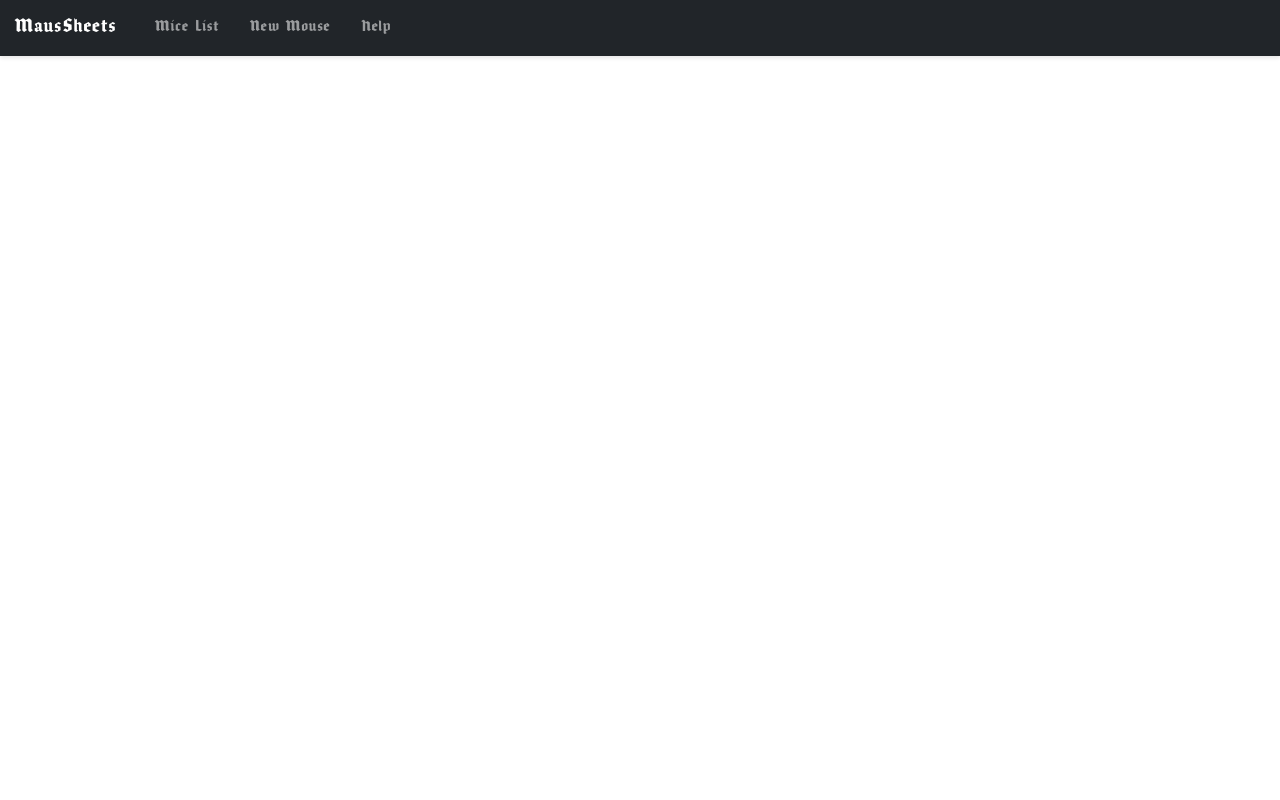
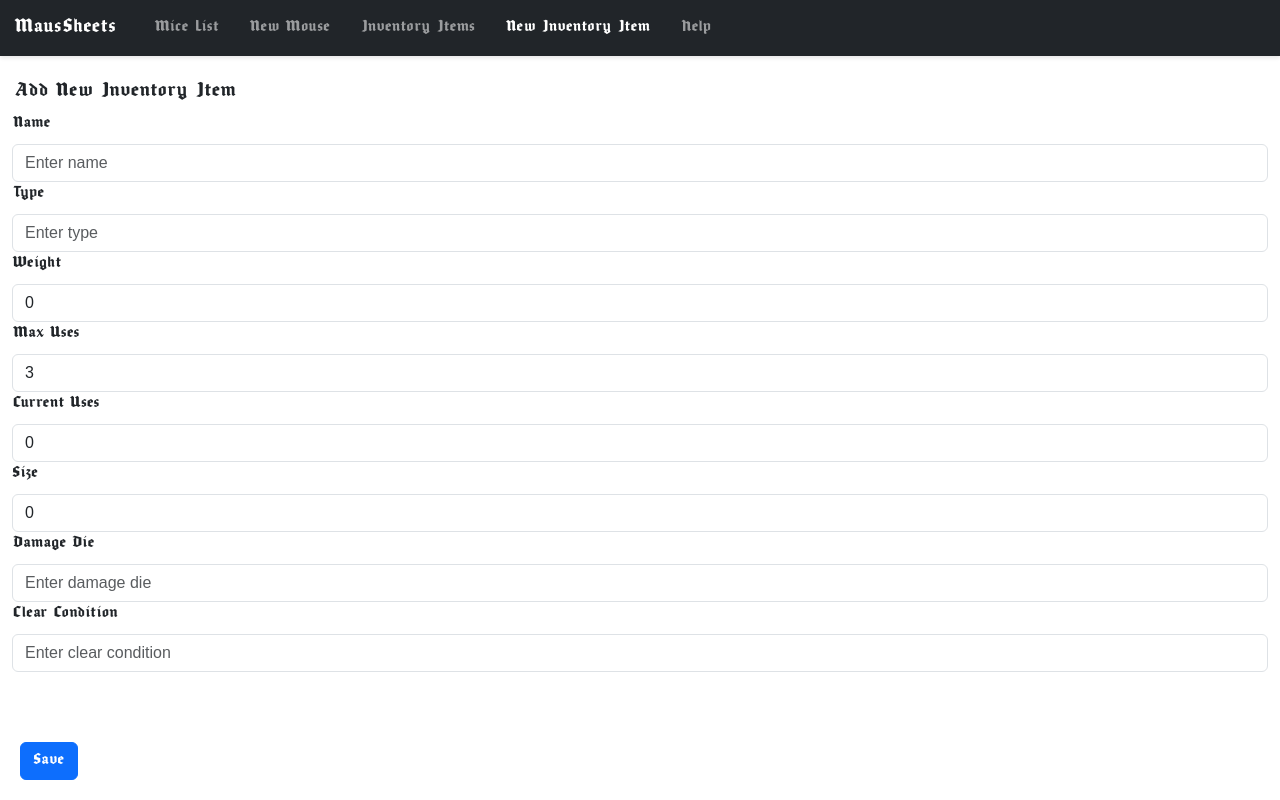
Before and after one commit to alvarocavalcanti/MausSheet, a React (Create React App) app: page /new-item in a window 1280 px wide. Built offline with nearby package versions, Linux system fonts and the light colour scheme.

Commit message:
Added Inventory Items

```diff
--- a/src/App.tsx
+++ b/src/App.tsx
@@ -5,6 +5,8 @@ import CharacterList from './components/CharacterList';
 import CharacterForm from './components/CharacterForm';
 import HelpPage from './components/HelpPage';
 import { Analytics } from "@vercel/analytics/react"
+import InventoryItemList from './components/InventoryItemList';
+import InventoryItemForm from './components/InventoryItemForm';
 
 const App: React.FC = () => {
   return (
@@ -13,7 +15,8 @@ const App: React.FC = () => {
       <Routes>
         <Route path="/" element={<CharacterList />} />
         <Route path="/new" element={<CharacterForm />} />
-        <Route path="/edit/:id" element={<CharacterForm />} />
+        <Route path="/items" element={<InventoryItemList />} />
+        <Route path="/new-item" element={<InventoryItemForm />} />
         <Route path="/help" element={<HelpPage />} />
       </Routes>
       <Analytics />
--- /dev/null
+++ b/src/components/InventoryItemForm.tsx
@@ -0,0 +1,222 @@
+import React, { useEffect, useState } from "react";
+import { InventoryItem } from "../types";
+import { v4 as uuidv4 } from "uuid";
+import { Form, Button, Container, Alert } from "react-bootstrap";
+import { useNavigate, useParams } from "react-router-dom";
+
+const InventoryItemForm: React.FC = () => {
+  const { id } = useParams<{ id: string }>();
+  const navigate = useNavigate();
+
+  const [name, setName] = useState<string>("");
+  const [type, setType] = useState<string>("");
+  const [weight, setWeight] = useState<number>(0);
+  const [usesMax, setUsesMax] = useState<number>(3);
+  const [usesCurrent, setUsesCurrent] = useState<number>(0);
+  const [size, setSize] = useState<number>(0);
+  const [damageDie, setDamageDie] = useState<string>("");
+  const [clearCondition, setClearCondition] = useState<string>("");
+
+  const [validated, setValidated] = useState(false);
+  const [showAlert, setShowAlert] = useState(false);
+  const [saving, setSaving] = useState(false);
+
+  useEffect(() => {
+    if (id) {
+      const storedItems = localStorage.getItem("items");
+      if (storedItems) {
+        const items: InventoryItem[] = JSON.parse(storedItems);
+        const itemToEdit = items.find((item) => item.id === id);
+        if (itemToEdit) {
+          setName(itemToEdit.name);
+          setType(itemToEdit.type);
+          setWeight(itemToEdit.weight);
+          setUsesMax(itemToEdit.usesMax);
+          setUsesCurrent(itemToEdit.usesCurrent);
+          setSize(itemToEdit.size);
+          setDamageDie(itemToEdit.damageDie);
+          setClearCondition(itemToEdit.clearCondition);
+        }
+      }
+    }
+  }, [id]);
+
+  const handleSaveItem = (event: React.FormEvent<HTMLFormElement>) => {
+    setSaving(true);
+    event.preventDefault();
+    const form = event.currentTarget;
+    if (form.checkValidity() === false) {
+      event.stopPropagation();
+      setValidated(true);
+      setSaving(false);
+      return;
+    }
+
+    const newItem: InventoryItem = {
+      id: id || uuidv4(),
+      name,
+      type: type,
+      weight: weight,
+      usesMax: usesMax,
+      usesCurrent: usesCurrent,
+      size: size,
+      damageDie: damageDie,
+      clearCondition: clearCondition,
+    };
+
+    const storedItems = localStorage.getItem("items");
+    const items = storedItems ? JSON.parse(storedItems) : [];
+
+    if (id) {
+      const index = items.findIndex((item: InventoryItem) => item.id === id);
+      if (index !== -1) {
+        items[index] = newItem;
+      }
+    } else {
+      items.push(newItem);
+    }
+
+    localStorage.setItem("items", JSON.stringify(items));
+    setShowAlert(true);
+    setTimeout(() => {
+      navigate("/");
+    }, 2000);
+  };
+
+  return (
+    <Container fluid>
+      <h2 className="mt-4">{id ? "Edit" : "Add New"} Inventory Item</h2>
+      {showAlert && (
+        <Alert variant="success">
+          Inventory Item {id ? "updated" : "created"} successfully! Redirecting
+          to Inventory Items list...
+        </Alert>
+      )}
+      <Form noValidate validated={validated} onSubmit={handleSaveItem}>
+        <Form.Group controlId="formName">
+          <Form.Label>Name</Form.Label>
+          <Form.Control
+            required
+            type="text"
+            placeholder="Enter name"
+            value={name}
+            onChange={(e) => setName(e.target.value)}
+          />
+          <Form.Control.Feedback type="invalid">
+            Please provide a name.
+          </Form.Control.Feedback>
+        </Form.Group>
+
+        <Form.Group controlId="formType">
+          <Form.Label>Type</Form.Label>
+          <Form.Control
+            required
+            type="text"
+            placeholder="Enter type"
+            value={type}
+            onChange={(e) => setType(e.target.value)}
+          />
+          <Form.Control.Feedback type="invalid">
+            Please provide a type.
+          </Form.Control.Feedback>
+        </Form.Group>
+
+        <Form.Group controlId="formWeight">
+          <Form.Label>Weight</Form.Label>
+          <Form.Control
+            required
+            type="number"
+            placeholder="Enter weight"
+            value={weight}
+            onChange={(e) => setWeight(Number(e.target.value))}
+          />
+          <Form.Control.Feedback type="invalid">
+            Please provide a weight.
+          </Form.Control.Feedback>
+        </Form.Group>
+
+        <Form.Group controlId="formUsesMax">
+          <Form.Label>Max Uses</Form.Label>
+          <Form.Control
+            required
+            type="number"
+            placeholder="Enter max uses"
+            value={usesMax}
+            onChange={(e) => setUsesMax(Number(e.target.value))}
+          />
+          <Form.Control.Feedback type="invalid">
+            Please provide the maximum uses.
+          </Form.Control.Feedback>
+        </Form.Group>
+
+        <Form.Group controlId="formUsesCurrent">
+          <Form.Label>Current Uses</Form.Label>
+          <Form.Control
+            required
+            type="number"
+            placeholder="Enter current uses"
+            value={usesCurrent}
+            onChange={(e) => setUsesCurrent(Number(e.target.value))}
+          />
+          <Form.Control.Feedback type="invalid">
+            Please provide the current uses.
+          </Form.Control.Feedback>
+        </Form.Group>
+
+        <Form.Group controlId="formSize">
+          <Form.Label>Size</Form.Label>
+          <Form.Control
+            required
+            type="number"
+            placeholder="Enter size"
+            value={size}
+            onChange={(e) => setSize(Number(e.target.value))}
+          />
+          <Form.Control.Feedback type="invalid">
+            Please provide a size.
+          </Form.Control.Feedback>
+        </Form.Group>
+
+        <Form.Group controlId="formDamageDie">
+          <Form.Label>Damage Die</Form.Label>
+          <Form.Control
+            required
+            type="text"
+            placeholder="Enter damage die"
+            value={damageDie}
+            onChange={(e) => setDamageDie(e.target.value)}
+          />
+          <Form.Control.Feedback type="invalid">
+            Please provide a damage die.
+          </Form.Control.Feedback>
+        </Form.Group>
+
+        <Form.Group controlId="formClearCondition">
+          <Form.Label>Clear Condition</Form.Label>
+          <Form.Control
+            required
+            type="text"
+            placeholder="Enter clear condition"
+            value={clearCondition}
+            onChange={(e) => setClearCondition(e.target.value)}
+          />
+          <Form.Control.Feedback type="invalid">
+            Please provide a clear condition.
+          </Form.Control.Feedback>
+        </Form.Group>
+
+        <Button
+          variant="primary"
+          type="submit"
+          disabled={saving}
+          className="submit-button"
+        >
+          {saving ? "Saving..." : "Save"}
+        </Button>
+      </Form>
+      <Container style={{ height: "100px" }} />
+    </Container>
+  );
+};
+
+export default InventoryItemForm;
--- /dev/null
+++ b/src/components/InventoryItemList.tsx
@@ -0,0 +1,68 @@
+import React, { useEffect, useState } from 'react';
+import { InventoryItem } from '../types';
+import { ListGroup, Container, Button, Alert } from 'react-bootstrap';
+import { useNavigate, useLocation } from 'react-router-dom';
+
+const InventoryItemList: React.FC = () => {
+  const [items, setItems] = useState<InventoryItem[]>([]);
+  const navigate = useNavigate();
+  const location = useLocation();
+  const [showAlert, setShowAlert] = useState(false);
+
+  useEffect(() => {
+    const storedItems = localStorage.getItem('items');
+    if (storedItems) {
+      setItems(JSON.parse(storedItems));
+    }
+
+    if (location.state && location.state.showAlert) {
+      setShowAlert(true);
+      setTimeout(() => {
+        setShowAlert(false);
+      }, 3000);
+    }
+  }, [location.state]);
+
+  const handleDelete = (id: string) => {
+    if (!window.confirm('Are you sure you want to delete this inventory item?')) {
+      return;
+    }
+    const updatedItems = items.filter((item) => item.id !== id);
+    setItems(updatedItems);
+    localStorage.setItem('items', JSON.stringify(updatedItems));
+  };
+
+  return (
+    <Container>
+      <h1 className="mt-4">Inventory Items</h1>
+      {showAlert && <Alert variant="success">Item saved successfully!</Alert>}
+      <ListGroup>
+        {items.map((item) => (
+          <ListGroup.Item key={item.id}>
+            <div className="d-flex justify-content-between align-items-center row">
+              <div className="col-sm-8">
+                <h2 className='m-2'>
+                {item.name} ({item.type})
+                </h2>
+              </div>
+              <div className="col-sm-4" style={{textAlign: 'right'}}> {/* Modified code */}
+                <Button
+                  variant="info"
+                  className="m-2"
+                  onClick={() => navigate(`/edit/${item.id}`)}
+                >
+                  View/Edit
+                </Button>
+                <Button variant="danger" onClick={() => handleDelete(item.id)} className='m-2'>
+                  Delete
+                </Button>
+              </div>
+            </div>
+          </ListGroup.Item>
+        ))}
+      </ListGroup>
+    </Container>
+  );
+};
+
+export default InventoryItemList;
--- a/src/components/Navbar.tsx
+++ b/src/components/Navbar.tsx
@@ -17,6 +17,12 @@ const AppNavbar: React.FC = () => {
           <LinkContainer to="/new" style={{ marginLeft: "10pt" }}>
             <Nav.Link>New Mouse</Nav.Link>
           </LinkContainer>
+          <LinkContainer to="/items" style={{ marginLeft: "10pt" }}>
+            <Nav.Link>Inventory Items</Nav.Link>
+          </LinkContainer>
+          <LinkContainer to="/new-item" style={{ marginLeft: "10pt" }}>
+            <Nav.Link>New Inventory Item</Nav.Link>
+          </LinkContainer>
           <LinkContainer to="/help" style={{ marginLeft: "10pt" }}>
             <Nav.Link>Help</Nav.Link>
           </LinkContainer>
--- a/src/types.ts
+++ b/src/types.ts
@@ -30,12 +30,13 @@ export interface CharacterSheet {
 }
 
 export interface InventoryItem {
+  id: string;
   name: string;
   type: string;
   weight: number;
   usesMax: number;
   usesCurrent: number;
   size: number;
-  damageDice: string;
+  damageDie: string;
   clearCondition: string;
 }
```
